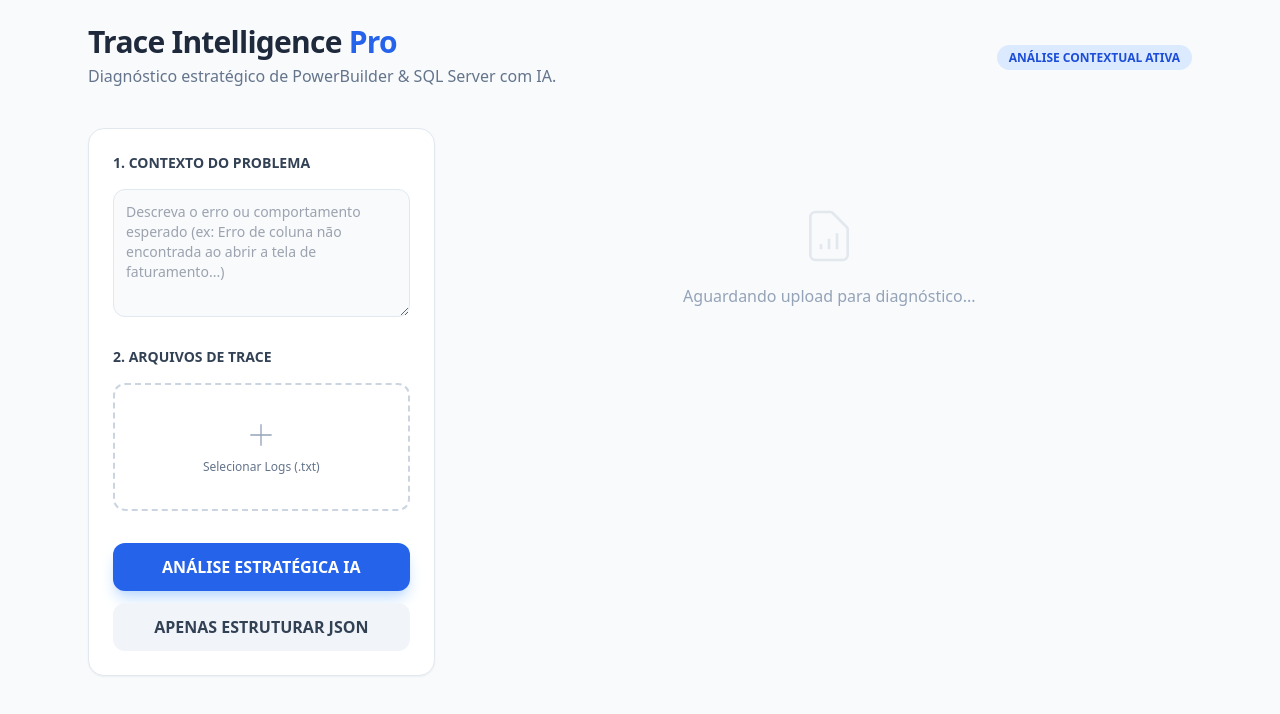
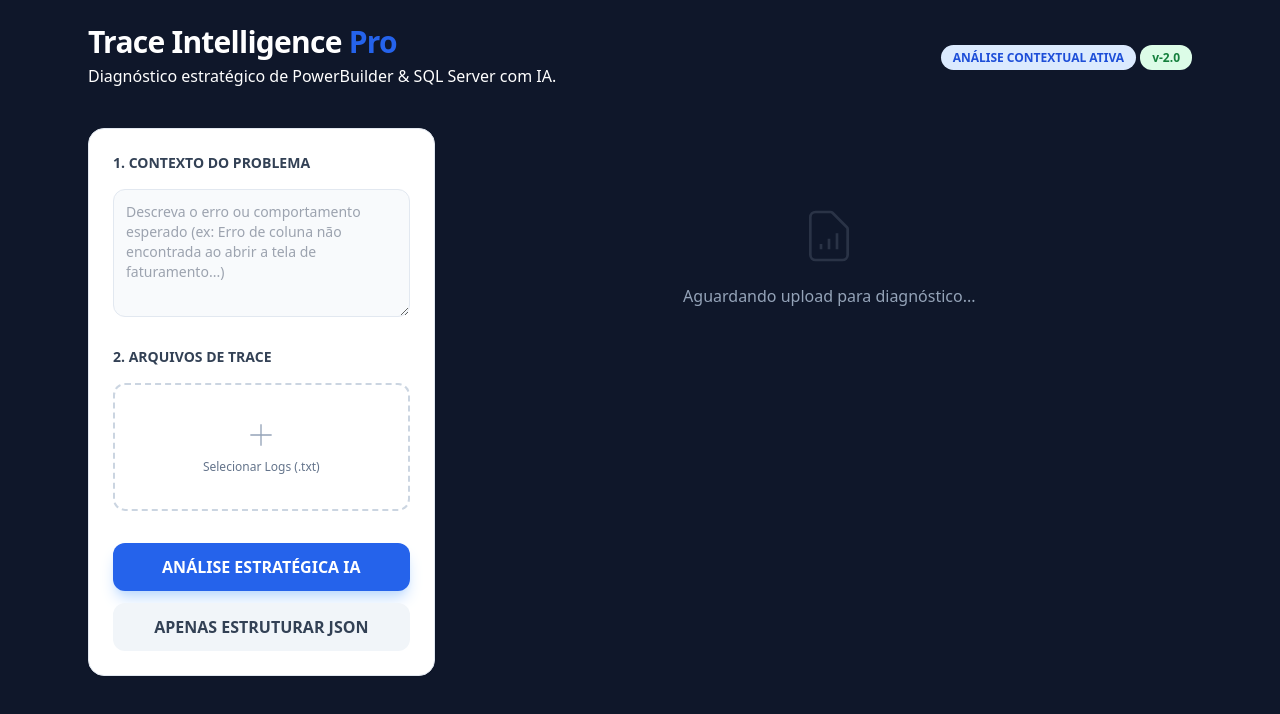
Before and after one commit to Dants0/app_trace, a plain HTML site: page index.html in a window 1280 px wide. Drawn offline with nearby package versions, Linux system fonts and the light colour scheme.

Commit message:
feat: dark them

```diff
--- a/index.html
+++ b/index.html
@@ -1,12 +1,16 @@
 <!DOCTYPE html>
-<html lang="pt-br">
+<html lang="pt-br" class="dark">
 
 <head>
   <meta charset="UTF-8">
-  <meta name="viewport" content="width=device-width, initial-scale=1.0">
-  <title>Trace Intelligence Pro - Arquiteto de Soluções</title>
+  <title>Trace Intelligence Pro - Dark Edition</title>
   <script src="https://cdn.tailwindcss.com"></script>
   <style>
+    body {
+      background-color: #0f172a;
+      color: #e2e8f0;
+    }
+
     .loader {
       border-top-color: #3b82f6;
       animation: spinner 1.5s linear infinite;
@@ -22,24 +26,33 @@
       }
     }
 
-    .prose {
-      max-width: none;
+    ::-webkit-scrollbar {
+      width: 8px;
+    }
+
+    ::-webkit-scrollbar-track {
+      background: #1e293b;
+    }
+
+    ::-webkit-scrollbar-thumb {
+      background: #334155;
+      border-radius: 4px;
     }
   </style>
 </head>
 
-<body class="bg-slate-50 min-h-screen font-sans">
-
+<body class="min-h-screen font-sans">
   <div class="max-w-6xl mx-auto p-6">
     <header class="mb-10 flex items-center justify-between">
       <div>
-        <h1 class="text-3xl font-extrabold text-slate-800 tracking-tight">Trace Intelligence <span
+        <h1 class="text-3xl font-extrabold text-white tracking-tight">Trace Intelligence <span
             class="text-blue-600">Pro</span></h1>
-        <p class="text-slate-500 mt-1">Diagnóstico estratégico de PowerBuilder & SQL Server com IA.</p>
+        <p class="text-white mt-1">Diagnóstico estratégico de PowerBuilder & SQL Server com IA.</p>
       </div>
       <div class="text-right">
         <span class="bg-blue-100 text-blue-700 text-xs font-bold px-3 py-1 rounded-full uppercase">Análise Contextual
           Ativa</span>
+        <span class="bg-green-100 text-green-700 text-xs font-bold px-3 py-1 rounded-xl">v-2.0</span>
       </div>
     </header>
 
```
